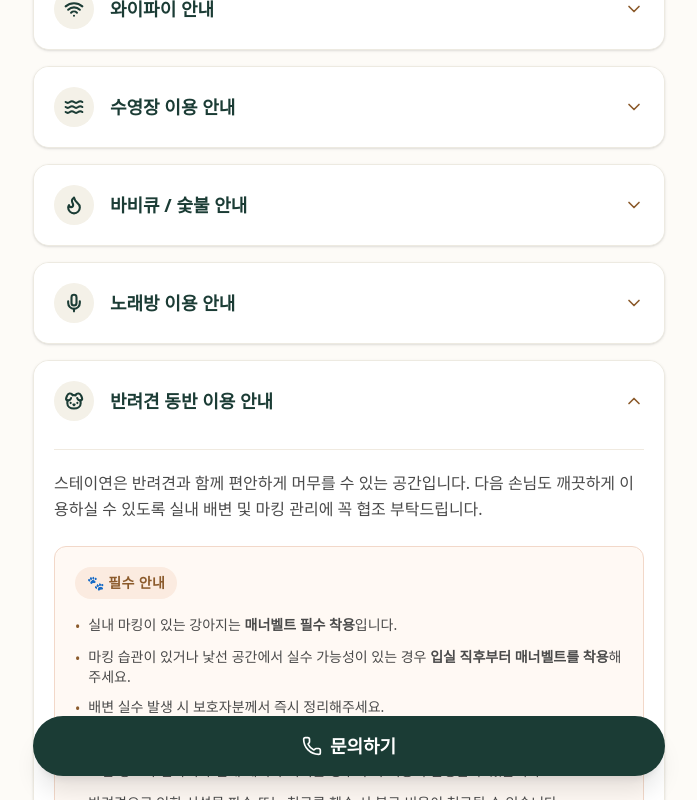
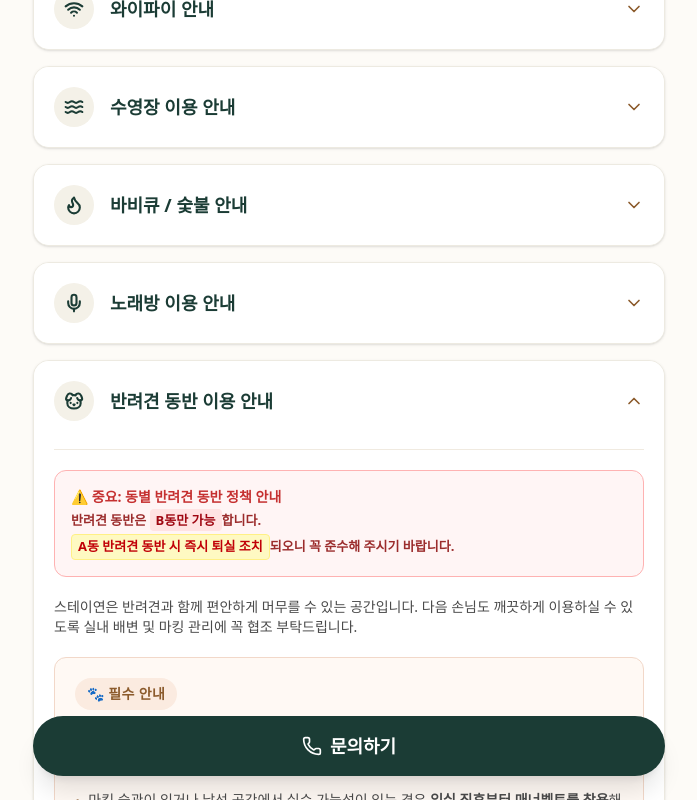
Before and after one commit to dhaodsla/stayyeonguide, a React (Vite) app: page / in a window 1280 px wide. Both pictures are taken after a click on the button "반려견 동반 이용 안내". Shown: the part 468-1268 px from the top of the page, without its empty margins (291-988 px from the left). Built offline with nearby package versions, Linux system fonts and the light colour scheme.

Commit message:
feat(guide): update dog policy and checkout instructions
Add a prominent warning box to the dog policy section to clarify that pets are only allowed in building B. Also, streamline the checkout instructions by removing redundant text.

```diff
--- a/src/components/SectionContents.tsx
+++ b/src/components/SectionContents.tsx
@@ -22,10 +22,6 @@ export function CheckInOutContent() {
         <p className="flex gap-2">
           <span className="text-[#8B5A2B] mt-0.5">•</span>
           음식물 쓰레기와 일반 쓰레기는 분리하여 정리 부탁드립니다.
-        </p>
-        <p className="flex gap-2">
-          <span className="text-[#8B5A2B] mt-0.5">•</span>
-          다음 손님을 위해 실내 정돈과 기본적인 뒷정리를 부탁드립니다.
         </p>
       </div>
     </div>
@@ -262,8 +258,19 @@ export function ContactContent() {
 
 export function DogContent() {
   return (
-    <div className="space-y-6 leading-relaxed text-[#4a4a4a]">
-      <p>
+    <div className="space-y-5 leading-relaxed text-[#4a4a4a]">
+      {/* 반려견 동반 동별 제한 강조 안내 박스 */}
+      <div className="bg-[#fff5f5] border border-[#feb2b2] p-4 rounded-xl space-y-1">
+        <p className="text-sm font-bold text-[#c53030] flex items-center gap-1.5">
+          ⚠️ 중요: 동별 반려견 동반 정책 안내
+        </p>
+        <p className="text-[13px] text-[#9b2c2c] leading-normal font-semibold">
+          반려견 동반은 <span className="bg-[#ffe3e3] px-1.5 py-0.5 rounded text-red-800">B동만 가능</span>합니다.<br />
+          <span className="text-red-700 bg-yellow-100 px-1.5 py-0.5 rounded border border-yellow-200 inline-block mt-1">A동 반려견 동반 시 즉시 퇴실 조치</span>되오니 꼭 준수해 주시기 바랍니다.
+        </p>
+      </div>
+
+      <p className="text-sm text-[#4a4a4a]">
         스테이연은 반려견과 함께 편안하게 머무를 수 있는 공간입니다. 다음 손님도 깨끗하게 이용하실 수 있도록 실내 배변 및 마킹 관리에 꼭 협조 부탁드립니다.
       </p>
 
@@ -272,6 +279,10 @@ export function DogContent() {
           🐾 필수 안내
         </h4>
         <ul className="space-y-2.5 text-sm">
+          <li className="flex gap-2">
+            <span className="text-[#8B5A2B] mt-0.5">•</span>
+            <span>반려견 동반은 <strong>B동만 가능</strong>하며, <strong>A동 반려견 동반 시 즉시 퇴실 조치</strong>됩니다.</span>
+          </li>
           <li className="flex gap-2">
             <span className="text-[#8B5A2B] mt-0.5">•</span>
             <span>실내 마킹이 있는 강아지는 <strong>매너벨트 필수 착용</strong>입니다.</span>
```
